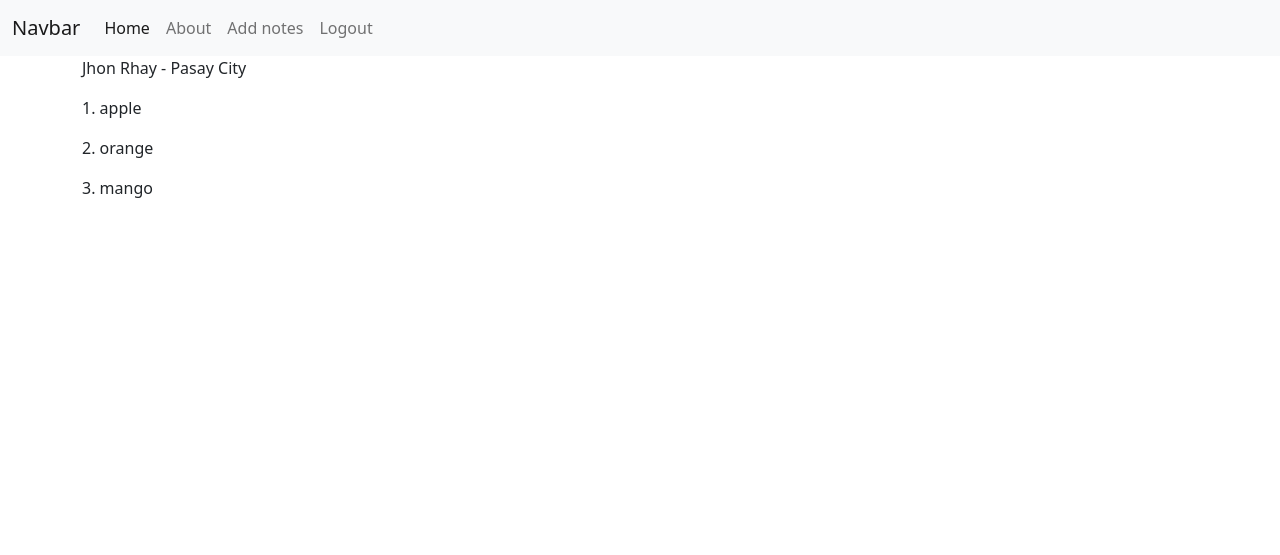
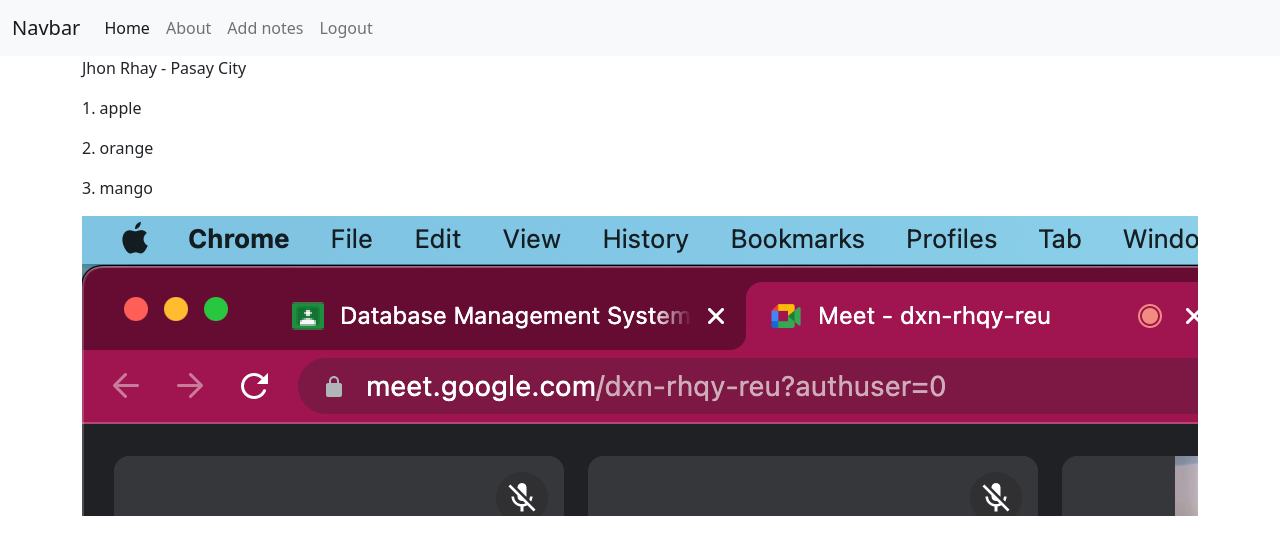
Before and after one commit to JRParreno/django-notes-application, a Django app: page / in a window 1280 px wide. Shown: the top 555 px of the page. Run offline with Django 4.2, Linux system fonts and the light colour scheme; a user stored in the database is signed in.

Commit message:
added bg-image sample

```diff
--- /dev/null
+++ b/dashboard/static/dashboard/css/style.css
@@ -0,0 +1,5 @@
+.background {
+    height: 300px;
+    widht: 300px;
+    background-image: url('/static/dashboard/images/bg.png');
+}
--- a/dashboard/templates/dashboard/base.html
+++ b/dashboard/templates/dashboard/base.html
@@ -1,3 +1,5 @@
+{% load static %}
+
 <!doctype html>
 <html lang="en">
 
@@ -9,6 +11,7 @@
     <!-- Bootstrap CSS -->
     <link href="https://cdn.jsdelivr.net/npm/bootstrap@5.1.3/dist/css/bootstrap.min.css" rel="stylesheet"
         integrity="sha384-1BmE4kWBq78iYhFldvKuhfTAU6auU8tT94WrHftjDbrCEXSU1oBoqyl2QvZ6jIW3" crossorigin="anonymous">
+    <link rel="stylesheet" href="{% static 'dashboard/css/style.css' %}">
 
     <title>{{ title }} | Notes Application</title>
 </head>
--- a/dashboard/templates/dashboard/home.html
+++ b/dashboard/templates/dashboard/home.html
@@ -4,6 +4,10 @@
 <p>{{ name }} - {{ address }}</p>
 
 {% for fruit in fruits %}
-    <p>{{ forloop.counter }}. {{ fruit }}</p>
+<p>{{ forloop.counter }}. {{ fruit }}</p>
+
 {% endfor %}
+<div class="background">
+
+</div>
 {% endblock content %}
--- a/notes_application/urls.py
+++ b/notes_application/urls.py
@@ -16,6 +16,8 @@
 from django.contrib import admin
 from django.urls import path, include
 from django.contrib.auth import views as auth_views
+from django.conf.urls.static import static
+from django.conf import settings
 
 urlpatterns = [
     path('admin/', admin.site.urls),
@@ -24,5 +26,4 @@
     path('logout/', auth_views.LogoutView.as_view(template_name="identity/logout.html"), name="logout"),
     path('identity/', include('identity.urls', namespace="identity")),
     path('todo/', include('note.urls', namespace="note")),
-
 ]
```
Also changed, not shown: dashboard/static/dashboard/images/bg.png (added), db.sqlite3.
